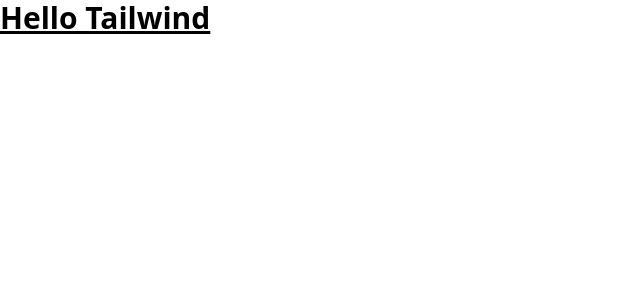
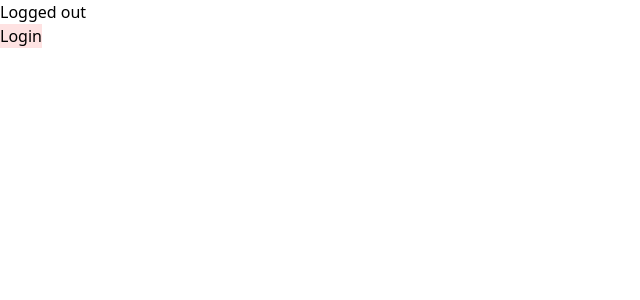
Before and after one commit to Barto-dev/food-delivery-frontend, a React (Vite) app: page / in a window 1280 px wide. Shown: the top 300 px of the page, without its empty margins (0-640 px from the left). Built offline with nearby package versions, Linux system fonts and the light colour scheme.

Commit message:
feat: added loggedIn and loggedOut routers

```diff
--- a/src/App.tsx
+++ b/src/App.tsx
@@ -1,15 +1,21 @@
-import { useState } from 'react';
-import { ApolloProvider } from '@apollo/client';
-import { client } from './styles/apollo';
+import { gql, useQuery, useReactiveVar } from '@apollo/client';
+import LoggedOutRouter from './routers/LoggedOutRouter';
+import LoggedInRouter from './routers/LoggedInRouter';
+import { isLoggedInVar } from './apollo';
+
+const IS_LOGGED_IN = gql`
+  query isLoggedIn {
+    isLoggedIn @client
+  }
+`;
 
 function App() {
-
+  const isLoggedIn = useReactiveVar(isLoggedInVar);
+  if (isLoggedIn) {
+    return <LoggedInRouter />
+  }
   return (
-    <ApolloProvider client={client}>
-      <div className="App">
-        <h1 className="text-3xl font-bold underline">Hello Tailwind</h1>
-      </div>
-    </ApolloProvider>
+    <LoggedOutRouter />
   );
 }
 
--- a/src/main.tsx
+++ b/src/main.tsx
@@ -1,10 +1,14 @@
-import React from 'react'
-import ReactDOM from 'react-dom/client'
-import App from './App'
-import './styles/index.css'
+import React from 'react';
+import ReactDOM from 'react-dom/client';
+import App from './App';
+import './styles/index.css';
+import { client } from './apollo';
+import { ApolloProvider } from '@apollo/client';
 
 ReactDOM.createRoot(document.getElementById('root') as HTMLElement).render(
   <React.StrictMode>
-    <App />
+    <ApolloProvider client={client}>
+      <App />
+    </ApolloProvider>
   </React.StrictMode>
-)
+);
--- /dev/null
+++ b/src/routers/LoggedInRouter.tsx
@@ -0,0 +1,16 @@
+import React from 'react';
+import { isLoggedInVar } from '../apollo';
+
+const LoggedInRouter = () => {
+  const onLogoutClick = () => {
+    isLoggedInVar(false);
+  }
+  return (
+    <div>
+      <h1>Logged In</h1>
+      <button onClick={onLogoutClick}>Logout</button>
+    </div>
+  );
+};
+
+export default LoggedInRouter;
--- /dev/null
+++ b/src/routers/LoggedOutRouter.tsx
@@ -0,0 +1,16 @@
+import React from 'react';
+import { isLoggedInVar } from '../apollo';
+
+const LoggedOutRouter = () => {
+  const onLoginClick = () => {
+    isLoggedInVar(true);
+  }
+  return (
+    <div>
+      <h1>Logged out</h1>
+      <button onClick={onLoginClick} className="bg-red-100">Login</button>
+    </div>
+  );
+};
+
+export default LoggedOutRouter;
```
